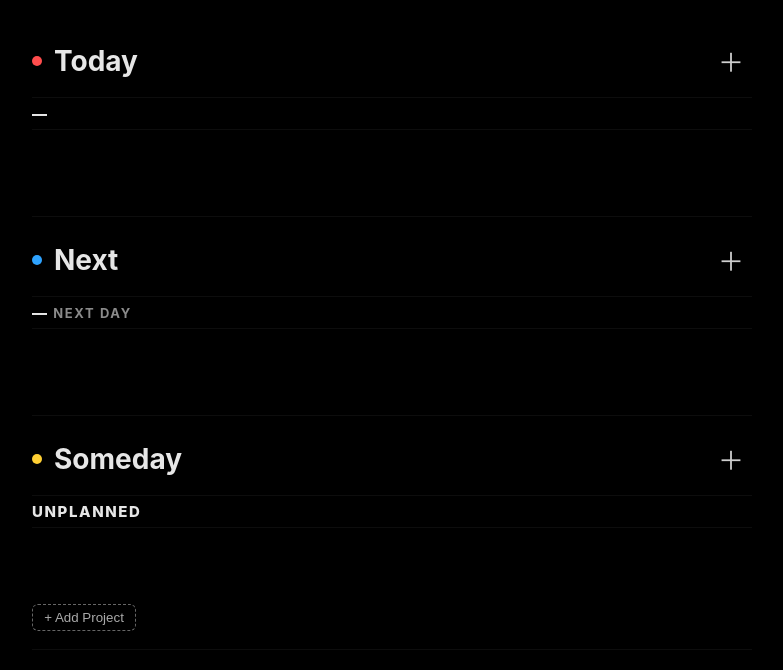
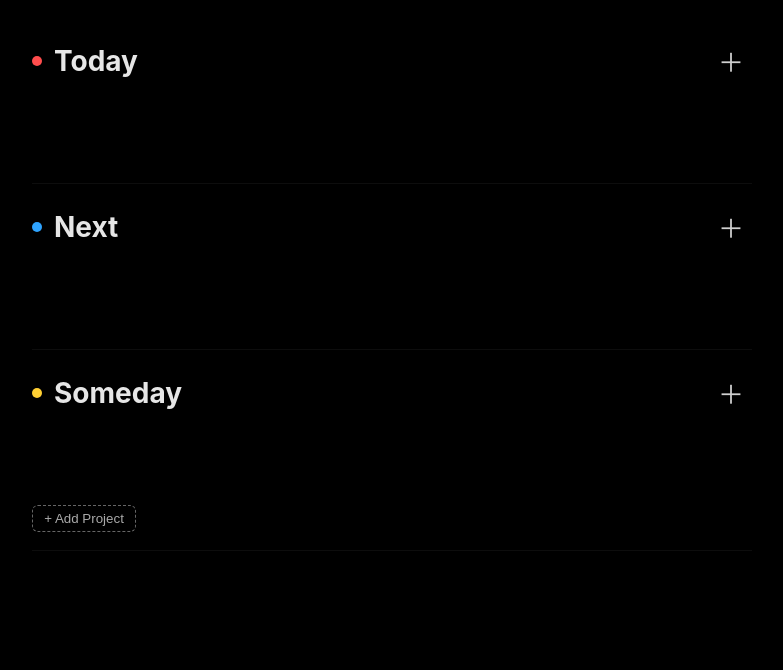
Before and after one commit to KnTanveer/Todo, a plain HTML site: page index.html in a window 1280 px wide. Shown: the whole page, without its empty margins (248-1031 px from the left). Drawn offline with Linux system fonts and the light colour scheme.

Commit message:
removed date-row

```diff
--- a/index.html
+++ b/index.html
@@ -20,11 +20,6 @@
         </div>
         <button class="plus" data-add="today">＋</button>
       </div>
-      <div class="date-row">
-        <div class="date">
-          <span class="big" id="todayDateLabel">—</span>
-        </div>
-      </div>
       <div class="list" id="todayList"></div>
     </section>
 
@@ -37,10 +32,6 @@
         </div>
         <button class="plus" data-add="nextday">＋</button>
       </div>
-      <div class="date-row">
-        <div class="date">
-          <span class="big" id="nextDateLabel">—</span> NEXT DAY</div>
-        </div>
       <div class="list" id="nextList"></div>
     </section>
 
@@ -52,9 +43,6 @@
           <div class="title">Someday</div>
         </div>
         <button class="plus" data-add="someday">＋</button>
-      </div>
-      <div class="date-row">
-        <div class="date"><span class="big">UNPLANNED</span></div>
       </div>
       <div class="list" id="somedayList"></div>
       <div id="projectsContainer"></div>
--- a/style.css
+++ b/style.css
@@ -62,15 +62,6 @@ main {
     padding:6px 8px;
     cursor:pointer;
     opacity:.9;
-}
-
-.date-row {
-    display:flex;
-    align-items:center;
-    gap:14px;
-    padding:6px 0;
-    border-top:1px solid rgba(255,255,255,0.05);
-    border-bottom:1px solid rgba(255,255,255,0.05);
 }
 
 .date {
```
